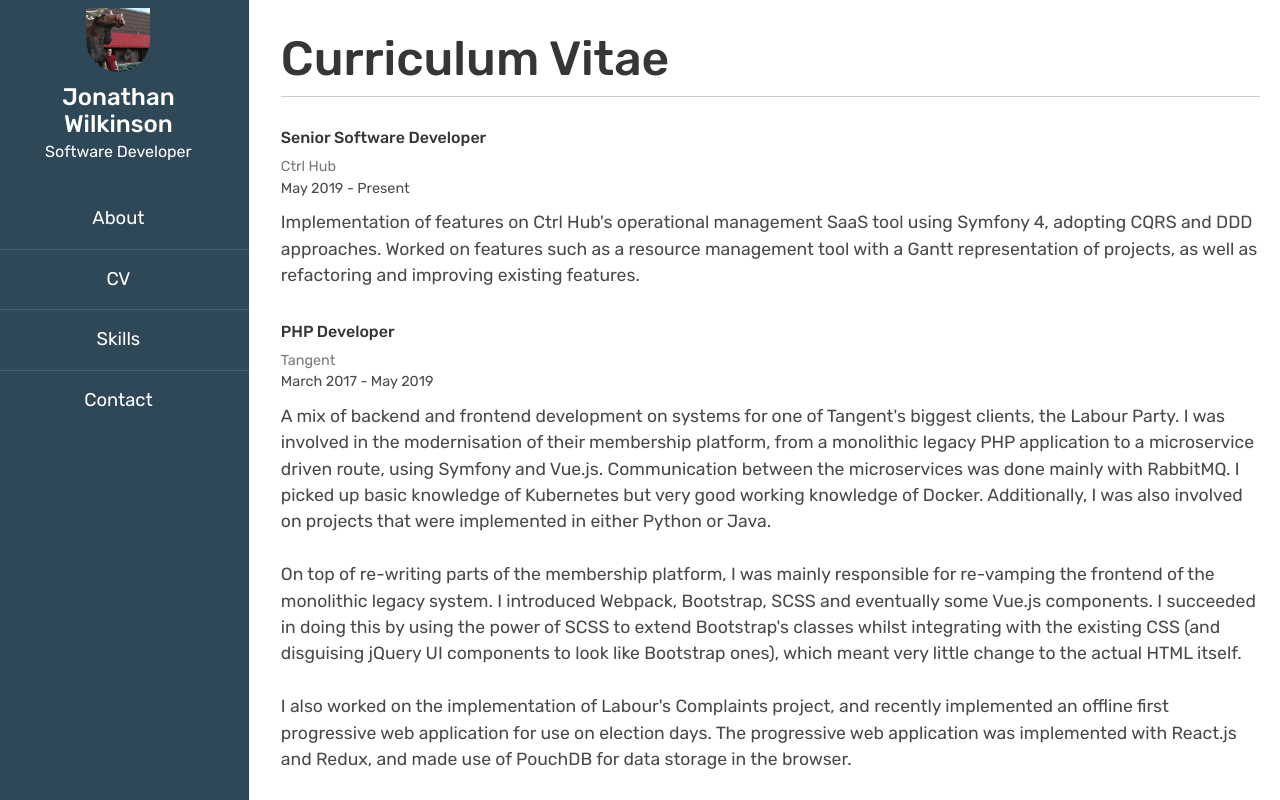
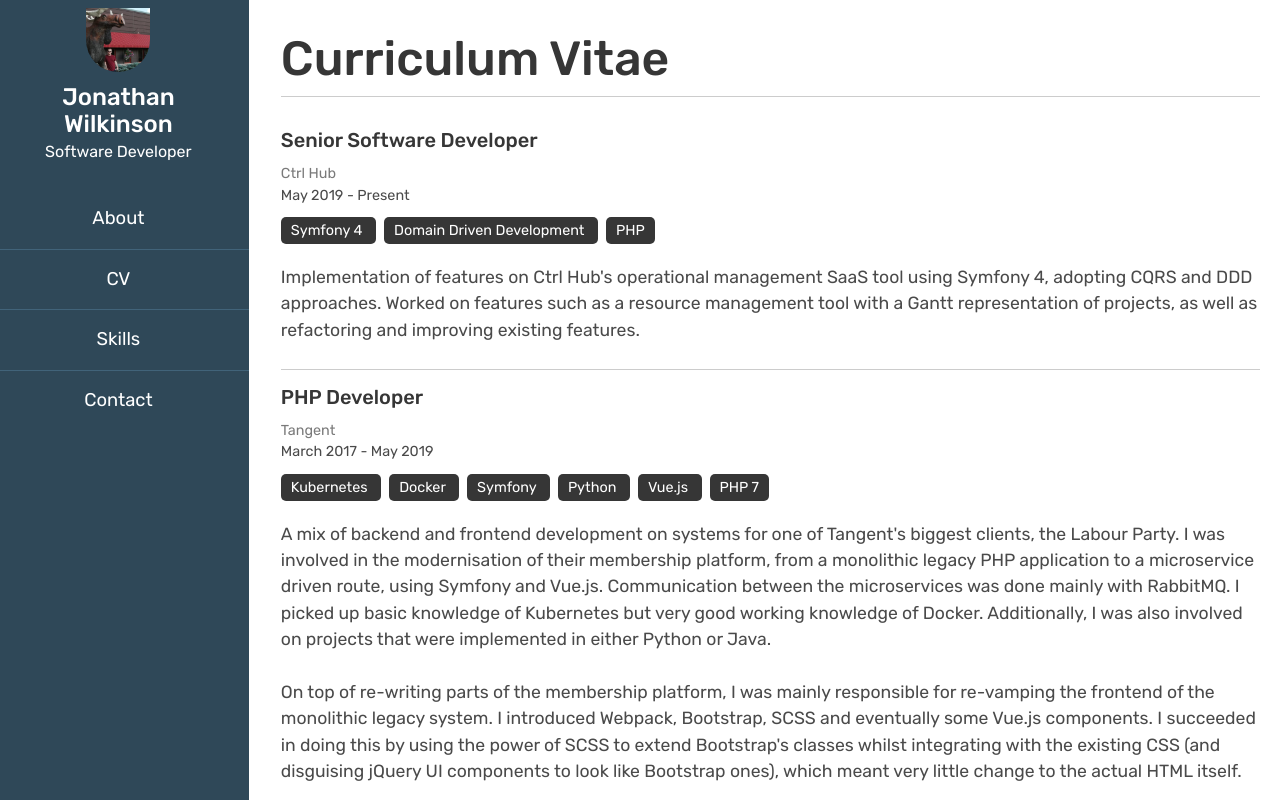
Before and after one commit to jwilkinson87/wilkoberg.uk, a Vue app: page /cv in a window 1280 px wide. Shown: the top 800 px of the page. Built offline with nearby package versions, Linux system fonts and the light colour scheme.

Commit message:
Styling updates

```diff
--- a/src/components/pages/CV.vue
+++ b/src/components/pages/CV.vue
@@ -3,14 +3,18 @@
         <div class="page-title">
             <h1 class="title is-1">Curriculum Vitae</h1>
         </div>
-        <section class="content" v-for="(job, index) in cv" :key="index">
-            <h2 class="is-size-6 has-text-weight-bold job-title">{{ job.job_title }}</h2>
+        <section class="content work-item" v-for="(job, index) in cv" :key="index">
+            <h2 class="is-size-5 has-text-weight-bold job-title">{{ job.job_title }}</h2>
             <div class="work-meta">
                 <p class="company-name has-text-grey dark has-text-weight-400">{{ job.company }}</p>
                 <p class="has-text-grey-dark work-period">{{ job.work_period}}</p>
+                <ul class="list-inline">
+                    <li v-for="(item, index) in job.skills" :key="index" class="tag is-dark">
+                        {{ item }}
+                    </li>
+                </ul>
             </div>
-            <div class="work-description" v-html="nl2br(job.description)">
-            </div>
+            <div class="work-description" v-html="nl2br(job.description)" />
         </section>
     </div>
 </template>
@@ -42,6 +46,12 @@ export default {
 
 <style lang="scss" scoped>
 
+.work-item:not(:last-child) {
+    margin-bottom: 1rem;
+    padding-bottom: 1rem;
+    border-bottom: 1px solid #CCC;
+}
+
 .work-meta {
     p {
         font-size: 0.9rem;
@@ -54,4 +64,20 @@ export default {
     font-size: 1.1rem;
 }
 
+.list-inline {
+    list-style: none;
+    margin: 10px 0;
+
+    > li {
+        display: inline;
+        font-size: 0.9rem;
+        padding: 5px 10px;
+        border-radius: 5px;
+
+        &:not(:last-child) {
+            margin-right: 0.5rem;
+        }
+    }
+}
+
 </style>
--- a/src/data/cv.json
+++ b/src/data/cv.json
@@ -3,30 +3,45 @@
     "company": "Ctrl Hub",
     "work_period": "May 2019 - Present",
     "job_title": "Senior Software Developer",
-    "description": "Implementation of features on Ctrl Hub's operational management SaaS tool using Symfony 4, adopting CQRS and DDD approaches. Worked on features such as a resource management tool with a Gantt representation of projects, as well as refactoring and improving existing features."
+    "description": "Implementation of features on Ctrl Hub's operational management SaaS tool using Symfony 4, adopting CQRS and DDD approaches. Worked on features such as a resource management tool with a Gantt representation of projects, as well as refactoring and improving existing features.",
+    "skills": [
+        "Symfony 4", "Domain Driven Development", "PHP"
+    ]
   },
   {
       "company": "Tangent",
       "work_period": "March 2017 - May 2019",
       "job_title": "PHP Developer",
-      "description": "A mix of backend and frontend development on systems for one of Tangent's biggest clients, the Labour Party. I was involved in the modernisation of their membership platform, from a monolithic legacy PHP application to a microservice driven route, using Symfony and Vue.js. Communication between the microservices was done mainly with RabbitMQ. I picked up basic knowledge of Kubernetes but very good working knowledge of Docker. Additionally, I was also involved on projects that were implemented in either Python or Java.\n\nOn top of re-writing parts of the membership platform, I was mainly responsible for re-vamping the frontend of the monolithic legacy system. I introduced Webpack, Bootstrap, SCSS and eventually some Vue.js components. I succeeded in doing this by using the power of SCSS to extend Bootstrap's classes whilst integrating with the existing CSS (and disguising jQuery UI components to look like Bootstrap ones), which meant very little change to the actual HTML itself.\n\nI also worked on the implementation of Labour's Complaints project, and recently implemented an offline first progressive web application for use on election days. The progressive web application was implemented with React.js and Redux, and made use of PouchDB for data storage in the browser."
+      "description": "A mix of backend and frontend development on systems for one of Tangent's biggest clients, the Labour Party. I was involved in the modernisation of their membership platform, from a monolithic legacy PHP application to a microservice driven route, using Symfony and Vue.js. Communication between the microservices was done mainly with RabbitMQ. I picked up basic knowledge of Kubernetes but very good working knowledge of Docker. Additionally, I was also involved on projects that were implemented in either Python or Java.\n\nOn top of re-writing parts of the membership platform, I was mainly responsible for re-vamping the frontend of the monolithic legacy system. I introduced Webpack, Bootstrap, SCSS and eventually some Vue.js components. I succeeded in doing this by using the power of SCSS to extend Bootstrap's classes whilst integrating with the existing CSS (and disguising jQuery UI components to look like Bootstrap ones), which meant very little change to the actual HTML itself.\n\nI also worked on the implementation of Labour's Complaints project, and recently implemented an offline first progressive web application for use on election days. The progressive web application was implemented with React.js and Redux, and made use of PouchDB for data storage in the browser.",
+      "skills": [
+          "Kubernetes", "Docker", "Symfony", "Python", "Vue.js", "PHP 7"
+      ]
   },
   {
       "company": "Opia",
       "work_period": "April 2015 - March 2017",
       "job_title": "PHP Developer",
-      "description": "My role involved implementing a number of websites for promotions for blueprint clients. I was responsible for working on ASUS Promotions, Playstation Promozioni (Italian promotion for Sony) and towards the end of my role, HP for Education. The tech stack involved was PHP 5 (and 7) with a custom framework and Vue.js."
+      "description": "My role involved implementing a number of websites for promotions for blueprint clients. I was responsible for working on ASUS Promotions, Playstation Promozioni (Italian promotion for Sony) and towards the end of my role, HP for Education. The tech stack involved was PHP 5 (and 7) with a custom framework and Vue.js.",
+      "skills": [
+          "Vue.js", "PHP 5/7", "Laravel"
+      ]
   },
   {
       "company": "Bede Gaming",
       "work_period": "August 2013 - April 2015",
       "job_title": "PHP Developer",
-      "description": "My role was a backend PHP developer working alongside other developers to implement new features for the in house MVC Framework that powered a large number of Bede's gambling websites (and their clients). My main achievements at the time involved the integration of external client APIs onto the frontend sites (for winners and jackpot feeds, payment providers and for game integration) as well as building new features. I implemented a recent games widget which was written as a jQuery plugin. I also worked on the implementation of AGCC limits for deposit limits as well as administrative features to allow the service team to manage withdrawals and players.\n\nI was also responsible for integrating logging with a Kibana stack that was set up by our sysops team, and I was also responsible for integrating basic event messages with Azure Service Bus."
+      "description": "My role was a backend PHP developer working alongside other developers to implement new features for the in house MVC Framework that powered a large number of Bede's gambling websites (and their clients). My main achievements at the time involved the integration of external client APIs onto the frontend sites (for winners and jackpot feeds, payment providers and for game integration) as well as building new features. I implemented a recent games widget which was written as a jQuery plugin. I also worked on the implementation of AGCC limits for deposit limits as well as administrative features to allow the service team to manage withdrawals and players.\n\nI was also responsible for integrating logging with a Kibana stack that was set up by our sysops team, and I was also responsible for integrating basic event messages with Azure Service Bus.",
+      "skills": [
+          "jQuery", "PHP"
+      ]
   },
   {
       "company": "Molekuler",
       "work_period": "September 2011 - August 2013",
       "job_title": "PHP Developer",
-      "description": "My main role was a PHP developer. I implemented the in-house ordering and quote management system using a bespoke framework (I knew no better at the time). I also implemented the frontend website using the CakePHP Framework."
+      "description": "My main role was a PHP developer. I implemented the in-house ordering and quote management system using a bespoke framework (I knew no better at the time). I also implemented the frontend website using the CakePHP Framework.",
+      "skills": [
+          "CakePHP", "PHP", "jQuery"
+      ]
   }
 ]
```
